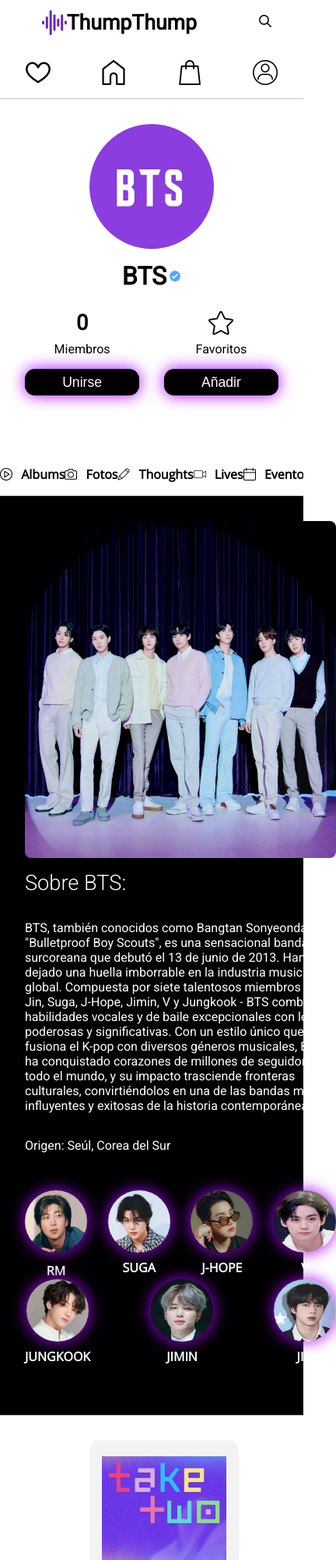
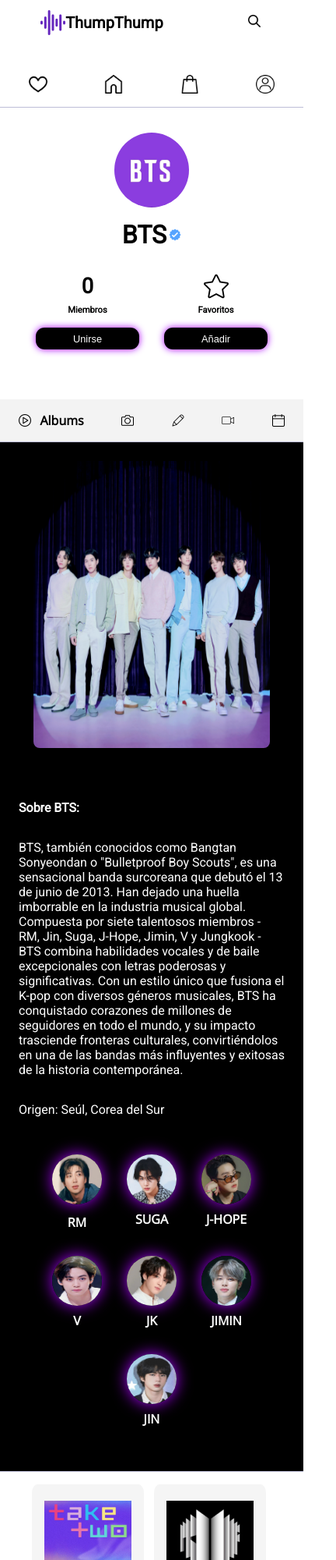
Before and after one commit to MaryQuinter/ThumpThump, a plain HTML site: page pages/btsprofile.html in a window 390 px wide. Shown: the top 2000 px of the page at 78% size, 432 px wide, since content can reach past the window. Drawn offline with nearby package versions, Linux system fonts and the light colour scheme.

Commit message:
terminamos el perfil

```diff
--- a/pages/btsprofile.html
+++ b/pages/btsprofile.html
@@ -60,11 +60,11 @@
 
         <main>
             <section class="menu-profile-container">
-                <a href="#"><img src="../assets/icons/tocar.png" alt="">Albums</a>
-                <a href="#"><img src="../assets/icons/camara.png" alt="">Fotos</a>
-                <a href="#"><img src="../assets/icons/boligrafo.png" alt="">Thoughts</a>
-                <a href="#"><img src="../assets/icons/camara-de-video.png" alt="">Lives</a>
-                <a href="#"><img src="../assets/icons/calendario.png" alt="">Eventos</a>
+                <a href="#" class="active"><img src="../assets/icons/tocar.png" alt="">Albums</a>
+                <a href="#" class="ocultar active"><img src="../assets/icons/camara.png" alt=""><span>Fotos</span></a>
+                <a href="#" class="ocultar active"><img src="../assets/icons/boligrafo.png" alt=""><span>Thoughts</span></a>
+                <a href="#" class="ocultar active"><img src="../assets/icons/camara-de-video.png" alt=""><span>Lives</span></a>
+                <a href="#" class="ocultar active"><img src="../assets/icons/calendario.png" alt=""><span>Eventos</span></a>
             </section>
 
 
@@ -97,7 +97,7 @@
                         </div>
                         <div>
                             <img src="../assets/img/jungkook-perfil.jpg" alt="">
-                            <p class="artist-name">JUNGKOOK</p>
+                            <p class="artist-name">JK</p>
                         </div>
                         <div>
                             <img src="../assets/img/jimin-perfil.jpg" alt="">
--- a/style.css
+++ b/style.css
@@ -377,11 +377,10 @@ a{
     display: flex;
     justify-content: space-around;
     border-bottom: solid #BDBDD7 1px;
-    padding-top: 2rem;
+    padding-top: 1rem;
     padding-bottom: 1rem;
-    width: 100%;          /* Ancho del contenedor */
-    overflow-x: auto;
 }
+
 .menu-profile-container a{
     display: flex;
     align-items: center;
@@ -390,6 +389,10 @@ a{
     color: #000;
     font-family: 'Open Sans', sans-serif;
     font-weight: bold;
+    transition: transform 0.3s;
+}
+.menu-profile-container .active:hover{
+    transform: scale(1.1);
 }
 
 /*Container con la descripción del artista*/
@@ -455,15 +458,15 @@ a{
     display: flex;
     flex-wrap: wrap;
     justify-content: center;
-    column-gap: 3rem;
+    column-gap: 2rem;
     row-gap: 4rem;
-    padding: 2rem 2rem 2rem 4rem;
+    padding: 2rem 2rem 5rem 4rem;
 }
 .fondo-card-album{
     display: flex;
     flex-direction: column;
     row-gap: 1rem;
-    background-color: #F3F3F3;
+    background-color: #f3f3f3c4;
     padding: 1.3rem 1rem 3rem 1rem;
     border-radius: 5%;
 }
@@ -478,7 +481,7 @@ a{
     color: #000;
 }
 .album-img-size{
-    width: 10rem;
+    width: 11rem;
     height: 11rem;
 }
 
@@ -493,7 +496,7 @@ a{
 @media (max-width: 790px){
     nav{
         justify-content: space-around;
-        row-gap: 2rem;
+        row-gap: 3.2rem;
         flex-wrap: wrap;
     }
     .search-container input{
@@ -505,7 +508,14 @@ a{
     .icons-notificaciones{
         width: 100%;
     }
-
+    .icons-notificaciones img{
+        width: 1.5rem;
+        height: 1.5rem;
+    }
+    .sello-principal{
+        padding-left: 0rem;
+        font-size: 1.5rem;
+    }
     .titulo-explorar{
         font-size: 2rem;
     }
@@ -522,6 +532,17 @@ a{
     }
     .anuncio-fans h2{
         font-size: 2rem;
+    }
+}
+
+@media (max-width: 655px){
+    .agregar-grupos{
+        padding-left: 2rem;
+        padding-top: 1rem;
+        padding-bottom: 1rem;
+    }
+    .agregar-grupos p{
+        font-size: 1rem;
     }
 }
 
@@ -547,7 +568,7 @@ a{
         font-weight: 500;
     }
     .titulo-explorar{
-        font-size: 1.5rem;
+        font-size: 1.4rem;
     }
 }
 
@@ -622,7 +643,7 @@ a{
     'container-descripcion-artistas'
     ;
     justify-items: center;
-    row-gap: 1rem;
+    row-gap: 2rem;
    }
     .foto-about-artist{
         grid-area: foto-about-artist;
@@ -632,8 +653,8 @@ a{
         grid-area: container-descripcion-artistas;
     }
     .artist-logo{
-        width: 10rem;
-        height: 10rem;
+        width: 9rem;
+        height: 9rem;
     }
     .artist-logo-y-nombre div h1 {
         font-size: 2rem;
@@ -676,3 +697,134 @@ a{
         column-gap: .2rem;
     }
 }
+
+@media (max-width: 728px){
+    .container-perfiles-integrantes {
+        display: flex;
+        justify-content: center;
+        row-gap: 2rem;
+        column-gap: 2rem;
+        flex-wrap: wrap;
+    }
+
+    .albums-container{
+        padding: 3rem 2rem 5rem 2rem;
+    }
+}
+
+@media (max-width: 611px){
+    .menu-profile-container .ocultar span{
+        display: none;
+    }
+    .menu-profile-container{
+        background-color: #F3F3F3;
+    }
+}
+
+@media (max-width: 465px){
+    .foto-about-artist{
+        width: 21rem
+
+    }
+    .container-descripcion-artistas p:first-child{
+        font-size: 1rem;
+        font-weight: bold;
+        padding-top: 2rem;
+    }
+}
+
+@media (max-width: 513px){
+    .album-img-size{
+        width: 9rem;
+        height: 9rem;
+    }
+    .fondo-card-album strong {
+        font-size: .8rem;
+        color: #000;
+    }
+    .fondo-card-album p {
+        font-family: 'Roboto', sans-serif;
+        font-weight: light;
+        font-size: 0.7rem;
+    }
+}
+
+@media (max-width: 483px){
+    .container-perfiles-integrantes img{
+        width: 4rem;
+        height: 4rem;
+    }
+}
+
+@media (max-width: 449px){
+    .albums-container {
+        row-gap: .8rem;
+        column-gap: .8rem;
+    }
+    .album-img-size{
+        width: 7rem;
+        height: 6rem;
+    }
+    .fondo-card-album strong {
+        font-size: .6rem;
+        color: #000;
+    }
+    .fondo-card-album p {
+        font-family: 'Roboto', sans-serif;
+        font-weight: light;
+        font-size: 0.5rem;
+    }
+}
+
+@media (max-width: 415px){
+    .artist-logo{
+        width: 6rem;
+        height: 6rem;
+    }
+    .container-perfiles-integrantes img{
+        width: 4rem;
+        height: 4rem;
+    }
+    .foto-about-artist{
+        width: 18rem;
+        height: 25rem;
+    }
+    .container-descripcion-artistas p:first-child {
+        padding-top: .1rem;
+    }
+    .contenedor-perfil-artist div button{
+        font-size: .8rem;
+        border-radius: 0.7rem;
+        box-shadow: 0 0 10px #aa00ff;
+    }
+    .albums-container{
+        padding: 1rem .5rem 1rem .1rem;
+    }
+    .foto-about-artist{
+        width: 19rem;
+        height: 23rem;
+    }
+    .container-about-artist{
+        padding: 1.5rem;
+        row-gap: .1rem;
+    }
+    .caja-miembros-y-unirse div p{
+        font-weight: bolder;
+        font-size: .7rem;
+    }
+}
+@media (max-width: 355px){
+    .container-about-artist {
+        display: grid;
+        grid-template-rows: 22rem 1fr;
+        grid-template-areas:
+        'foto-about-artist'
+        'container-descripcion-artistas';
+        justify-items: center;
+        row-gap: 2rem;
+    }
+    .foto-about-artist{
+        width: 17rem;
+        height: 21rem;
+    }
+}
```
